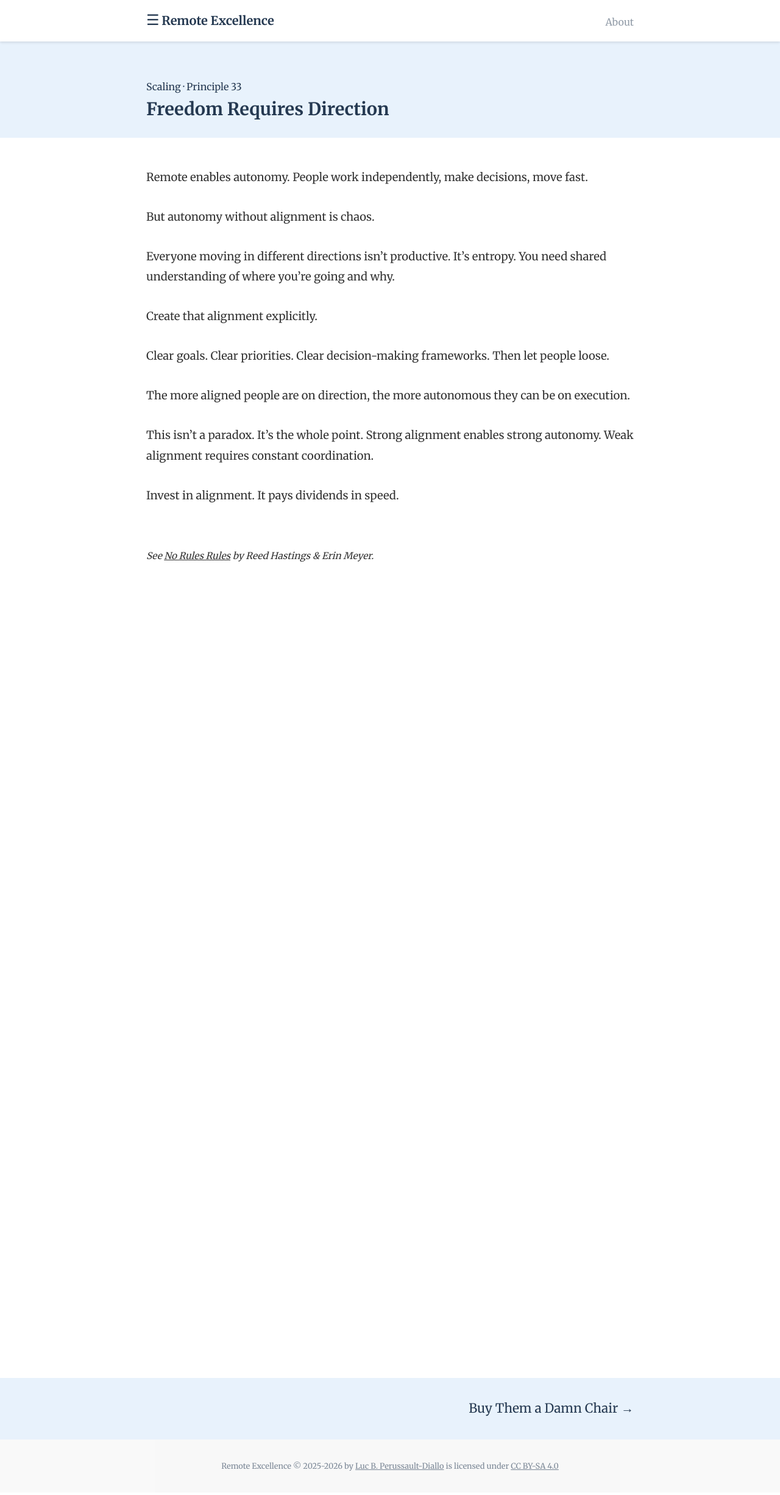
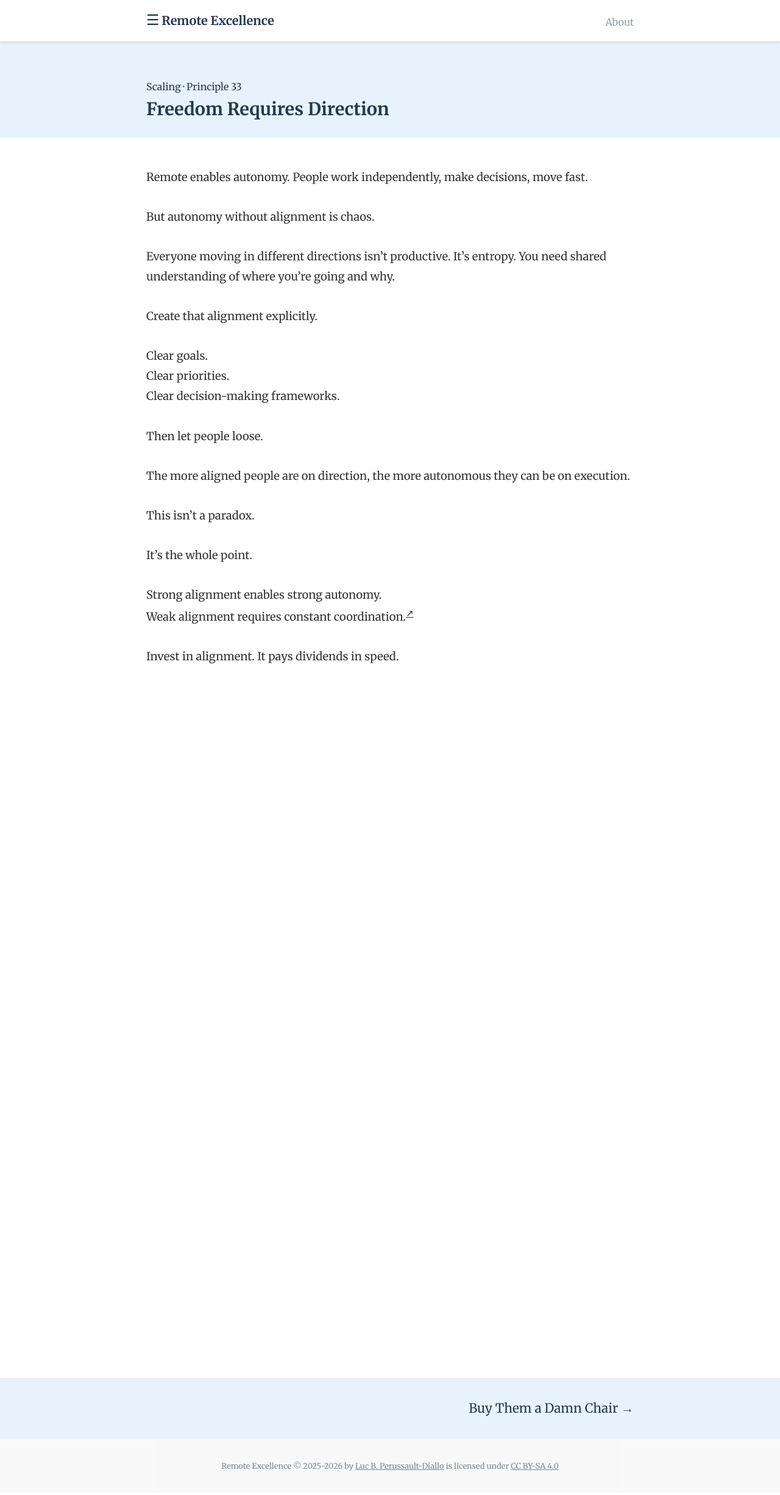
Before and after one commit to luuuc/remote-excellence-book, a Jekyll site: the page built from _chapters/07-33-freedom-requires-direction.md, in a window 1280 px wide. Shown: the top 2452 px of the page at 61% size. Built offline with Jekyll 4.4.1, drawn with Linux system fonts in a browser that asks for light colours; comment, search, counter and statistics services are not loaded.

Commit message:
Add cross-references to Go Deeper chapter
Link book references inline to anchor IDs in the resources chapter.
Improve paragraph breaks for emphasis in several chapters.

```diff
--- a/_chapters/07-33-freedom-requires-direction.md
+++ b/_chapters/07-33-freedom-requires-direction.md
@@ -23,13 +23,19 @@ Everyone moving in different directions isn't productive. It's entropy. You need
 
 Create that alignment explicitly.
 
-Clear goals. Clear priorities. Clear decision-making frameworks. Then let people loose.
+Clear goals.<br>
+Clear priorities.<br>
+Clear decision-making frameworks.
+
+Then let people loose.
 
 The more aligned people are on direction, the more autonomous they can be on execution.
 
-This isn't a paradox. It's the whole point. Strong alignment enables strong autonomy. Weak alignment requires constant coordination.
+This isn't a paradox.
+
+It's the whole point.
+
+Strong alignment enables strong autonomy.<br>
+Weak alignment requires constant coordination.<sup>[↗](09-42-go-deeper.html#norules)</sup>
 
 Invest in alignment. It pays dividends in speed.
-
-<br>
-<small>*See [No Rules Rules](https://www.norulesrules.com/) by Reed Hastings & Erin Meyer.*</small>
```
Also changed, not shown: _chapters/02-12-meetings-should-be-rare.md (+5 -4 lines), _chapters/04-20-remote-friendly-is-a-lie.md (+1 -4 lines), _chapters/06-29-meet-in-person-once-a-year.md (+5 -1 lines), _chapters/07-31-what-worked-at-five-wont-work-at-fifteen.md (+7 -2 lines), _chapters/09-42-go-deeper.md (+3 -3 lines).
